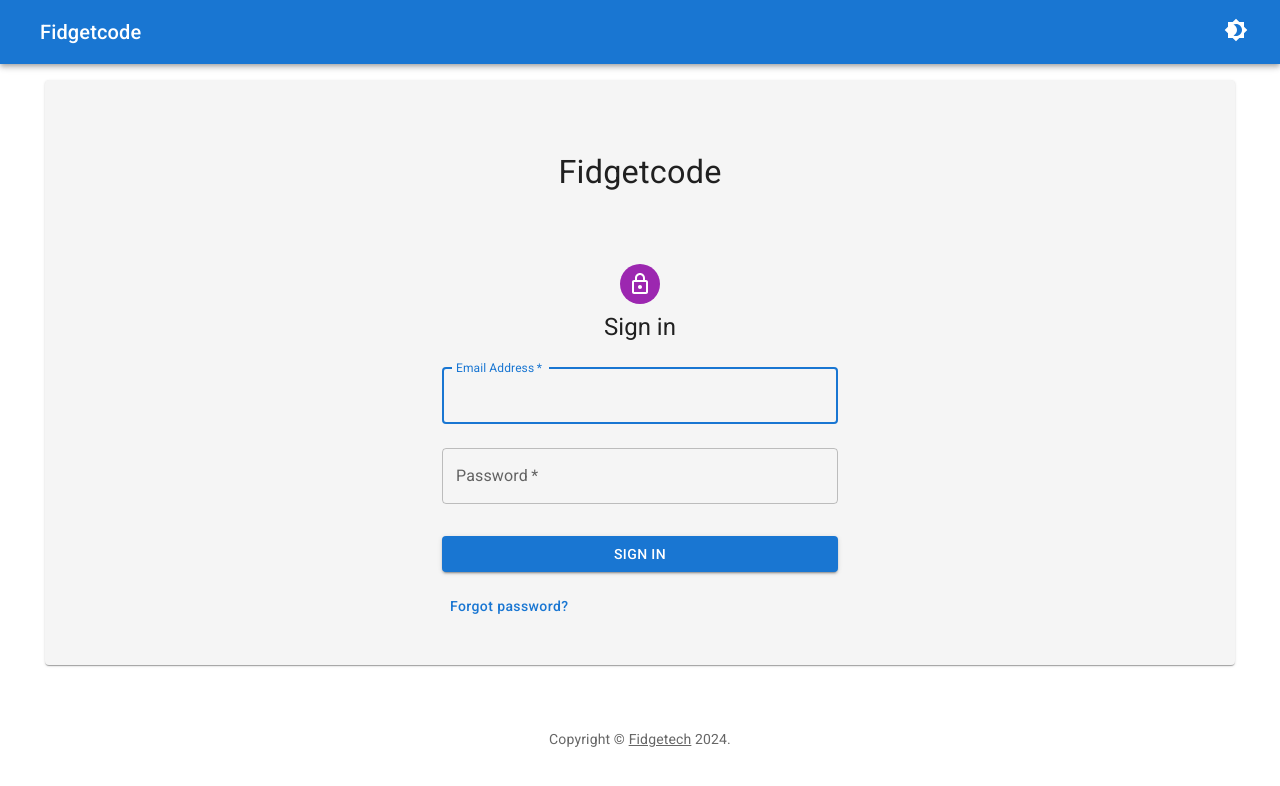
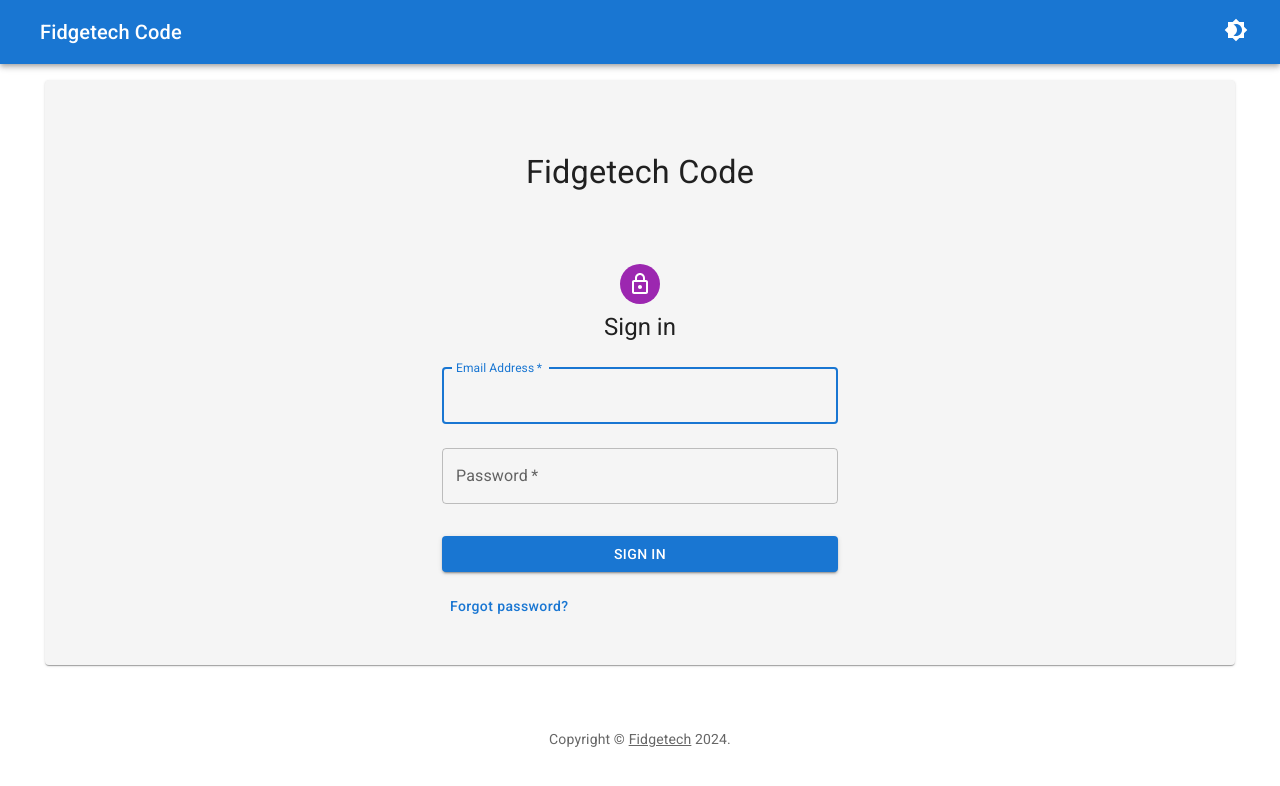
Before and after one commit to fidgetech/fidgetcode, a React (Vite) app: page /login in a window 1280 px wide. Shown: the top 786 px of the page. Built offline with nearby package versions, Linux system fonts and the light colour scheme; no server answers.

Commit message:
rename to Fidgetech Code

```diff
--- a/index.html
+++ b/index.html
@@ -4,7 +4,7 @@
     <meta charset="UTF-8" />
     <link rel="icon" type="image/svg+xml" href="/vite.svg" />
     <meta name="viewport" content="width=device-width, initial-scale=1.0" />
-    <title>Fidgetcode</title>
+    <title>Fidgetech Code</title>
   </head>
   <body>
     <div id="root"></div>
--- a/src/components/Auth/Authentication.jsx
+++ b/src/components/Auth/Authentication.jsx
@@ -21,7 +21,7 @@ export default function Authentication() {
   return (
     <>
       <Typography variant="h4" component="h1" align="center" gutterBottom sx={{ mt: 4 }}>
-        Fidgetcode
+        Fidgetech Code
       </Typography>
 
       <Container component="main" maxWidth="xs">
--- a/src/components/Layout/Navbar.jsx
+++ b/src/components/Layout/Navbar.jsx
@@ -17,7 +17,7 @@ export const StaticNavbar = () => {
     <AppBar position="static">
       <Toolbar>
         <Box sx={{ display: 'flex', justifyContent: 'space-between', width: '100%' }}>
-          <Typography variant="h6" sx={{ padding: '6px 16px', borderRadius: '4px' }}>Fidgetcode</Typography>
+          <Typography variant="h6" sx={{ padding: '6px 16px', borderRadius: '4px' }}>Fidgetech Code</Typography>
           <Box>
             {isSignedIn && (
               <>
@@ -87,7 +87,7 @@ export const Navbar = () => {
               '&:hover': { backgroundColor: 'rgba(255, 255, 255, 0.08)' },
             }}
           >
-            Fidgetcode
+            Fidgetech Code
           </Typography>
 
           <Box>
```
Also changed, not shown: 1 other file (tests, documents, lock files or other folders).
